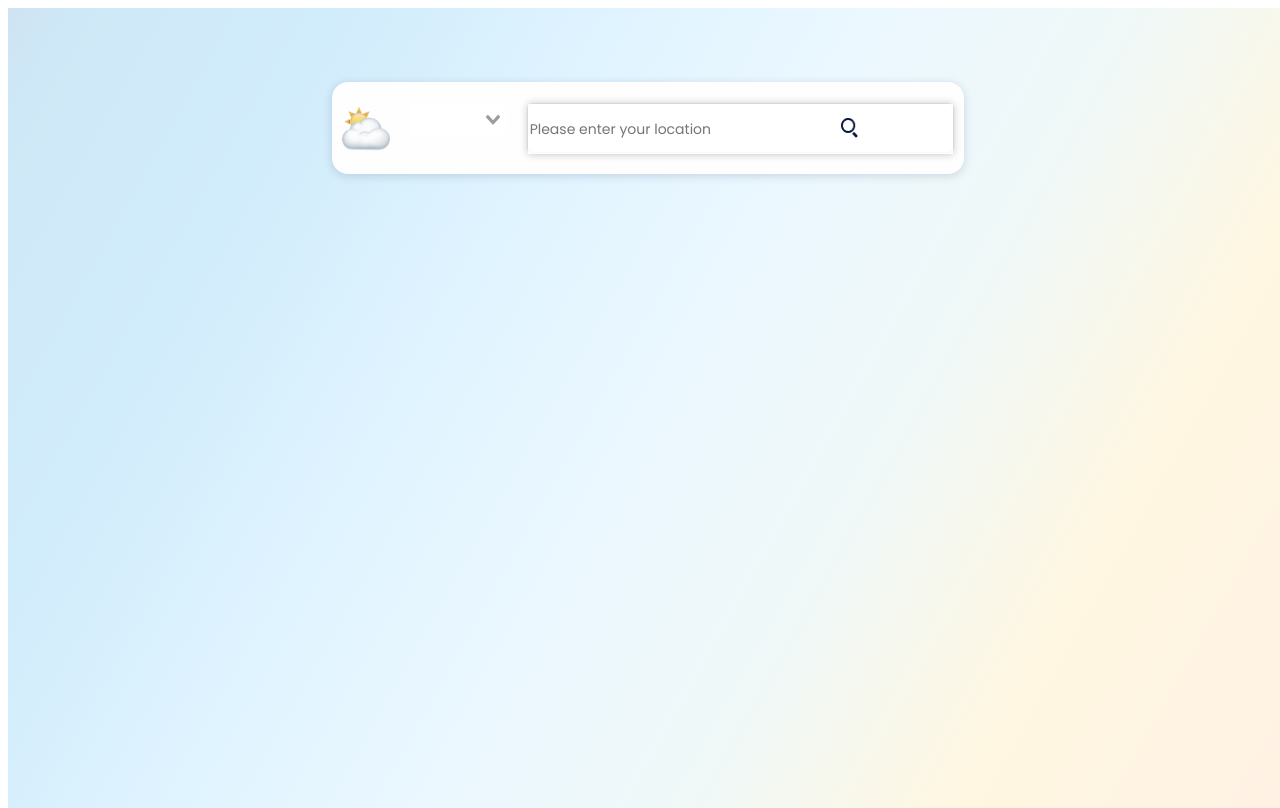
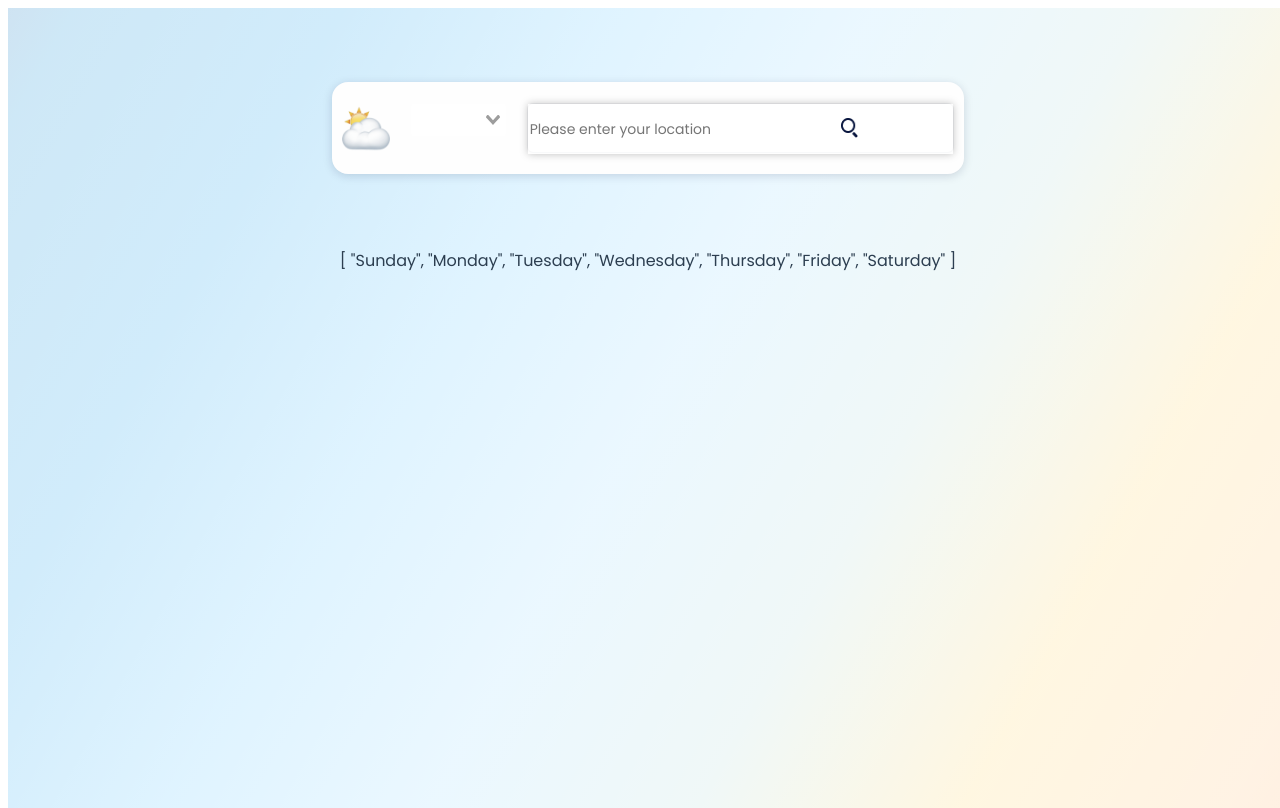
Before and after one commit to AlenaAlyona/weather_app, a Vue app: page / in a window 1280 px wide. Built offline with nearby package versions, Linux system fonts and the light colour scheme; no server answers; what vue-debounce would draw is missing.

Commit message:
made a computing property for displaying days of the week starting from today

```diff
--- a/src/App.vue
+++ b/src/App.vue
@@ -64,14 +64,8 @@ export default {
       .get("https://restcountries.eu/rest/v2/all?fields=alpha2Code;flag")
       .then((response) => (this.countries = response.data));
   },
-  updated() {
-    console.log(this.selectedCountry);
-    console.log(this.city);
-  },
   methods: {
     fetchWeather(e) {
-      console.log("pressed!");
-      console.log("EEEE", e);
       if (e.key === "Enter") {
         axios
           .get(
--- a/src/components/Forecast.vue
+++ b/src/components/Forecast.vue
@@ -5,6 +5,7 @@
       <div class="AvTemp">{{ averageT }}</div>
       <div v-if="averageT" class="Celsius">°C</div>
     </div>
+    <div class="week">{{ daysOfWeek }}</div>
   </div>
 </template>
 
@@ -12,6 +13,31 @@
 export default {
   name: "Forecast",
   props: ["averageT", "dateToShow"],
+  data() {
+    return {
+      todayDate: "",
+    };
+  },
+  computed: {
+    daysOfWeek: function() {
+      let d = new Date();
+      let weekday = new Array(7);
+      weekday[0] = "Sunday";
+      weekday[1] = "Monday";
+      weekday[2] = "Tuesday";
+      weekday[3] = "Wednesday";
+      weekday[4] = "Thursday";
+      weekday[5] = "Friday";
+      weekday[6] = "Saturday";
+      let week = [];
+      for (let i = 0; i < 7; i++) {
+        let result = new Date(d);
+        result.setDate(result.getDate() + i);
+        week.push(weekday[result.getDay()]);
+      }
+      return week;
+    },
+  },
 };
 </script>
 
```
